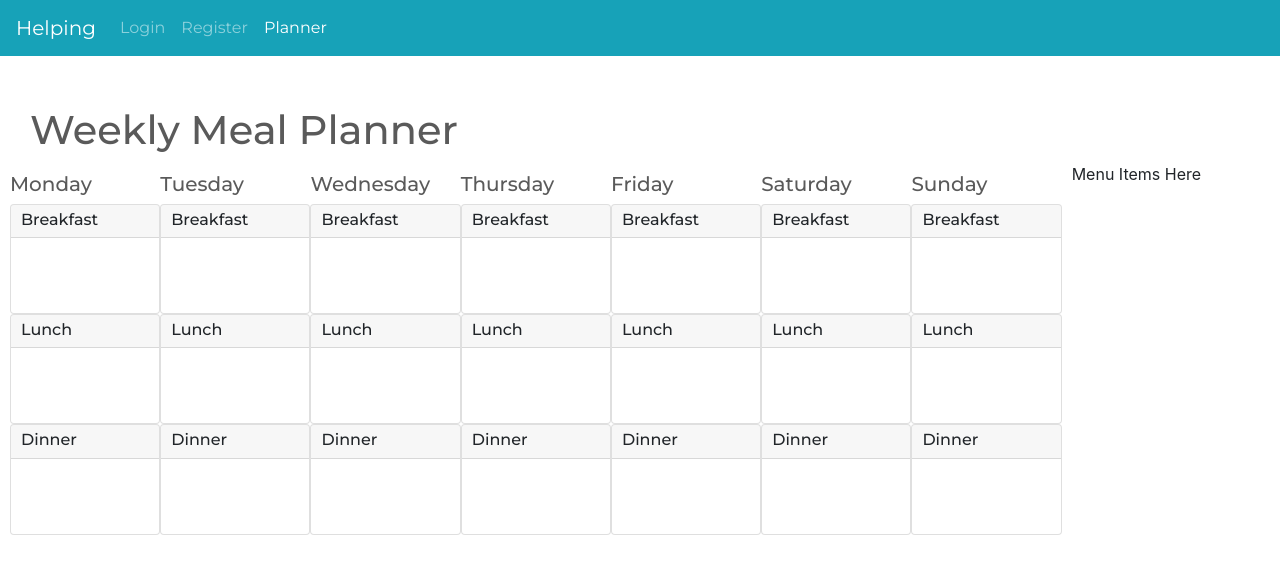
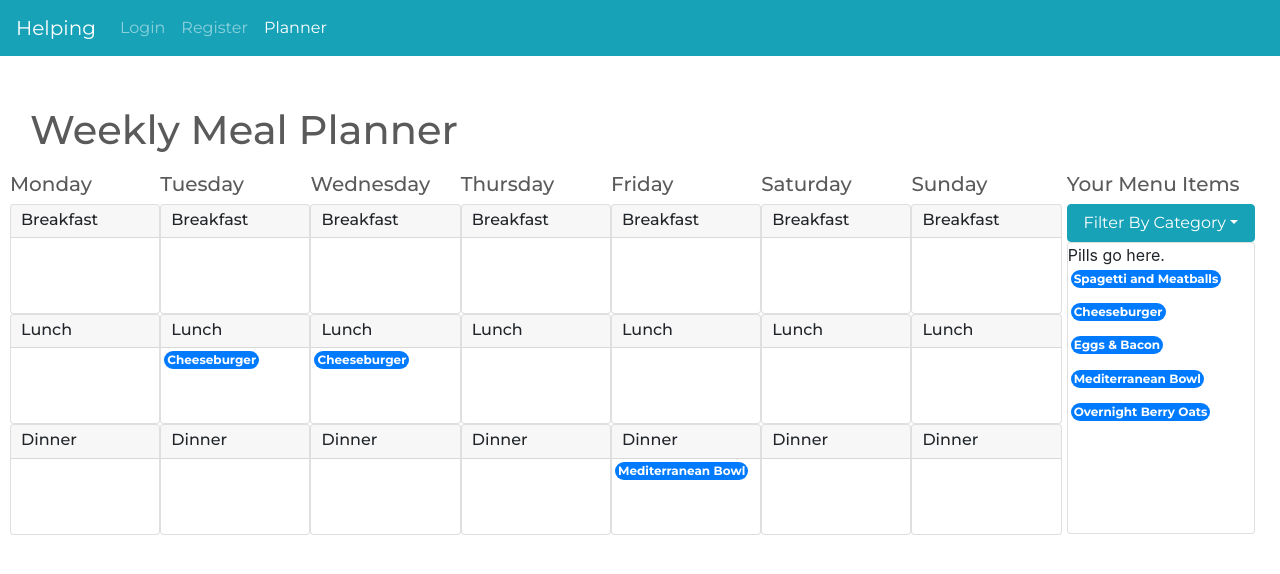
Before and after one commit to BrianChristopher/helpingVers1, a React (Create React App) app in the folder client/: page /planner in a window 1280 px wide. Shown: the top 574 px of the page. Built offline with nearby package versions, Linux system fonts and the light colour scheme.

Commit message:
Menu items in pill component. Menu items populate on planner from fake db.

```diff
--- a/client/package.json
+++ b/client/package.json
@@ -8,6 +8,7 @@
     "bootstrap": "^4.3.1",
     "font-awesome": "^4.7.0",
     "react": "^16.6.3",
+    "react-bootstrap": "^1.0.0-beta.11",
     "react-dom": "^16.6.3",
     "react-router-dom": "^5.0.1",
     "react-scripts": "^2.1.1"
--- /dev/null
+++ b/client/src/components/common/mealPill.jsx
@@ -0,0 +1,23 @@
+import React, { Component } from "react";
+import Badge from "react-bootstrap/Badge";
+
+class MealPill extends Component {
+  render() {
+      const {name, location, id} = this.props.item;
+    return (
+      <h6
+        value={id}
+        name={name}
+        location={location}
+        draggable
+        onDragStart={e => this.props.handleDragStart(e, id)}
+      >
+        <Badge className="menuItemPill" pill variant="primary">
+          {name}
+        </Badge>
+      </h6>
+    );
+  }
+}
+
+export default MealPill;
--- a/client/src/components/common/mealPlannerCard.jsx
+++ b/client/src/components/common/mealPlannerCard.jsx
@@ -1,7 +1,19 @@
 import React, { Component } from "react";
+import MealPill from "./mealPill";
 
 class MealPlannerCard extends Component {
   render() {
+    const cardId = this.props.day + this.props.meal;
+    const userPlannedItems = this.props.userPlannedItems;
+    console.log(userPlannedItems);
+    const mealItems = [];
+    userPlannedItems.forEach(checkMealLocation)
+
+    function checkMealLocation(meal) {
+      if (meal.location === cardId) mealItems.push(meal)
+    }
+
+
     return (
       <div className="card mealCard" key={this.props.meal}>
         <div className="card-header mealCardHeader">
@@ -9,10 +21,11 @@
         </div>
         <div
           className="card-body mealCardBody"
-          id={this.props.day + this.props.meal}
+          id={cardId}
           // onDrop="drop(event)"
-          // onDragOver="allowDrop(event)"
-        />
+          onDragOver={(e)=> e.preventDefault()}
+          onDrop={(e)=>this.props.handleDrop(e, cardId)}
+        >{mealItems.map(item => <MealPill key={item.id} item={item} />)}</div>
       </div>
     );
   }
--- a/client/src/components/common/menuGrid.jsx
+++ b/client/src/components/common/menuGrid.jsx
@@ -3,7 +3,7 @@
 
 class menuGrid extends Component {
   render() {
-    const { weekDetails, mealDetails } = this.props;
+    const { weekDetails, mealDetails, userPlannedItems} = this.props;
 
     return (
       <div className="mealPlannerContainer">
@@ -12,7 +12,7 @@
             <div className="col p-0 m-0" key={day}>
               <h5 value={day}>{day}</h5>
               {mealDetails.map(meal => (
-                <MealPlannerCard key={meal} meal={meal} day={day} />
+                <MealPlannerCard key={meal} meal={meal} day={day} userPlannedItems={userPlannedItems} />
               ))}
             </div>
           ))}
--- /dev/null
+++ b/client/src/components/common/menuItems.jsx
@@ -0,0 +1,40 @@
+import React, { Component } from "react";
+import Dropdown from "react-bootstrap/Dropdown";
+import Card from "react-bootstrap/Card";
+import MealPill from "./mealPill";
+
+class MenuItems extends Component {
+  render() {
+    const userMenuItems = this.props.userMenuItems;
+
+    return (
+      <div className="menuItemsContainer">
+        <h5>Your Menu Items</h5>
+        <Dropdown>
+          <Dropdown.Toggle
+            variant="info"
+            id="dropdown-basic"
+            style={{ width: "100%" }}
+          >
+            Filter By Category
+          </Dropdown.Toggle>
+
+          <Dropdown.Menu>
+            <Dropdown.Item href="#/action-1">All Items</Dropdown.Item>
+            <Dropdown.Item href="#/action-2">Breakfast</Dropdown.Item>
+            <Dropdown.Item href="#/action-3">Lunch and Dinner</Dropdown.Item>
+            <Dropdown.Item href="#/action-4">Quick and Easy</Dropdown.Item>
+          </Dropdown.Menu>
+        </Dropdown>
+        <Card className="menuItemsCard">
+          <Card.Body className="menuItemsCard">
+            <div>Pills go here.</div>
+          {userMenuItems.map(item => <MealPill key={item.id} item={item} /> )}
+          </Card.Body>
+        </Card>
+      </div>
+    );
+  }
+}
+
+export default MenuItems;
--- a/client/src/components/planner.jsx
+++ b/client/src/components/planner.jsx
@@ -1,22 +1,34 @@
 import React, { Component } from "react";
 import { getWeekDetails } from "./../services/weekDetails";
 import { getMealDetails } from "./../services/mealDetails";
-import MenuGrid from './common/menuGrid';
+import { getUserMenuItems } from "../services/userMenuItems";
+import MenuGrid from "./common/menuGrid";
+import MenuItems from "./common/menuItems";
+import { getPlannedItems } from "../services/userPlannedItems";
 
 class Planner extends Component {
   state = {
     weekDetails: [],
     mealDetails: [],
-    userMeals: [],
-    userMenuItems: []
+    userMenuItems: [],
+    userPlannedItems: []
   };
 
   componentDidMount() {
     this.setState({
       weekDetails: getWeekDetails(),
-      mealDetails: getMealDetails()
+      mealDetails: getMealDetails(),
+      userMenuItems: getUserMenuItems(),
+      userPlannedItems: getPlannedItems()
     });
   }
+
+  handleDragStart(e, itemId) {
+    e.dataTransfer.setData("text/plain", itemId);
+    console.log(itemId);
+  }
+
+  handleDrop(e, mealCardID) {}
 
   render() {
     return (
@@ -24,9 +36,18 @@
         <h1>Weekly Meal Planner</h1>
         <div className="row">
           <div className="col-10 p-0 m-0">
-            <MenuGrid weekDetails={this.state.weekDetails} mealDetails={this.state.mealDetails} />
+            <MenuGrid
+              weekDetails={this.state.weekDetails}
+              mealDetails={this.state.mealDetails}
+              userPlannedItems={this.state.userPlannedItems}
+            />
           </div>
-          <div className="col-2">Menu Items Here</div>
+          <div className="col-2 p-0 m-0">
+            <MenuItems
+              userMenuItems={this.state.userMenuItems}
+              handleDragStart={this.handleDragStart}
+            />
+          </div>
         </div>
       </div>
     );
--- a/client/src/index.css
+++ b/client/src/index.css
@@ -27,3 +27,22 @@
 .mealCardHeader{
   padding: 5px 0 0 10px;
 }
+
+.menuItemsContainer {
+  margin: 5px;
+  padding: 5px;
+}
+
+.menuItemsCard {
+  margin: 0;
+  width: 100%;
+  padding: 0;
+  height: 292px;
+  overflow: auto;
+}
+.menuItemPill {
+  margin: 3px 0 0 3px;
+  width: auto;
+  padding: 3px;
+  overflow: hidden;
+}
--- a/client/src/index.js
+++ b/client/src/index.js
@@ -7,6 +7,7 @@
 import "font-awesome/css/font-awesome.css";
 import "./index.css";
 
+
 ReactDOM.render(
   <BrowserRouter>
     <App />
--- a/client/src/services/userMeals.js
+++ b/client/src/services/userMenuItems.js
@@ -1,4 +1,4 @@
-const userMeals = [
+const userMenuItems = [
     {
         _id: 1,
         userId: 42,
@@ -30,8 +30,12 @@
     {
         _id: 5,
         userId: 42,
-        name: "Overnight Blueberry Oatmeal",
+        name: "Overnight Berry Oats",
         categories: ["entree", "Breakfast"],
         ingredients: ["Oatmeal", "Milk", "Chia Seeds", "Blueberries", "Almond Extract"]
     }
 ]
+
+export function getUserMenuItems(){
+    return userMenuItems;
+}
--- /dev/null
+++ b/client/src/services/userPlannedItems.js
@@ -0,0 +1,24 @@
+const userPlannedItems = [
+  {
+    _id: 1,
+    menuItemId: 2,
+    name: "Cheeseburger",
+    location: "TuesdayLunch"
+  },
+  {
+    _id: 2,
+    menuItemId: 2,
+    name: "Cheeseburger",
+    location: "WednesdayLunch"
+  },
+  {
+    _id: 3,
+    menuItemId: 4,
+    name: "Mediterranean Bowl",
+    location: "FridayDinner"
+  }
+];
+
+export function getPlannedItems(){
+    return userPlannedItems;
+}
--- a/package.json
+++ b/package.json
@@ -29,11 +29,13 @@
   },
   "dependencies": {
     "bcrypt": "^3.0.6",
+    "bootstrap": "^4.3.1",
     "config": "^3.2.2",
     "express": "^4.17.1",
     "joi": "^14.3.1",
     "jsonwebtoken": "^8.5.1",
     "lodash": "^4.17.15",
     "mongoose": "^5.6.9"
+
   }
 }
```
Also changed, not shown: 2 other files (tests, documents, lock files or other folders).
